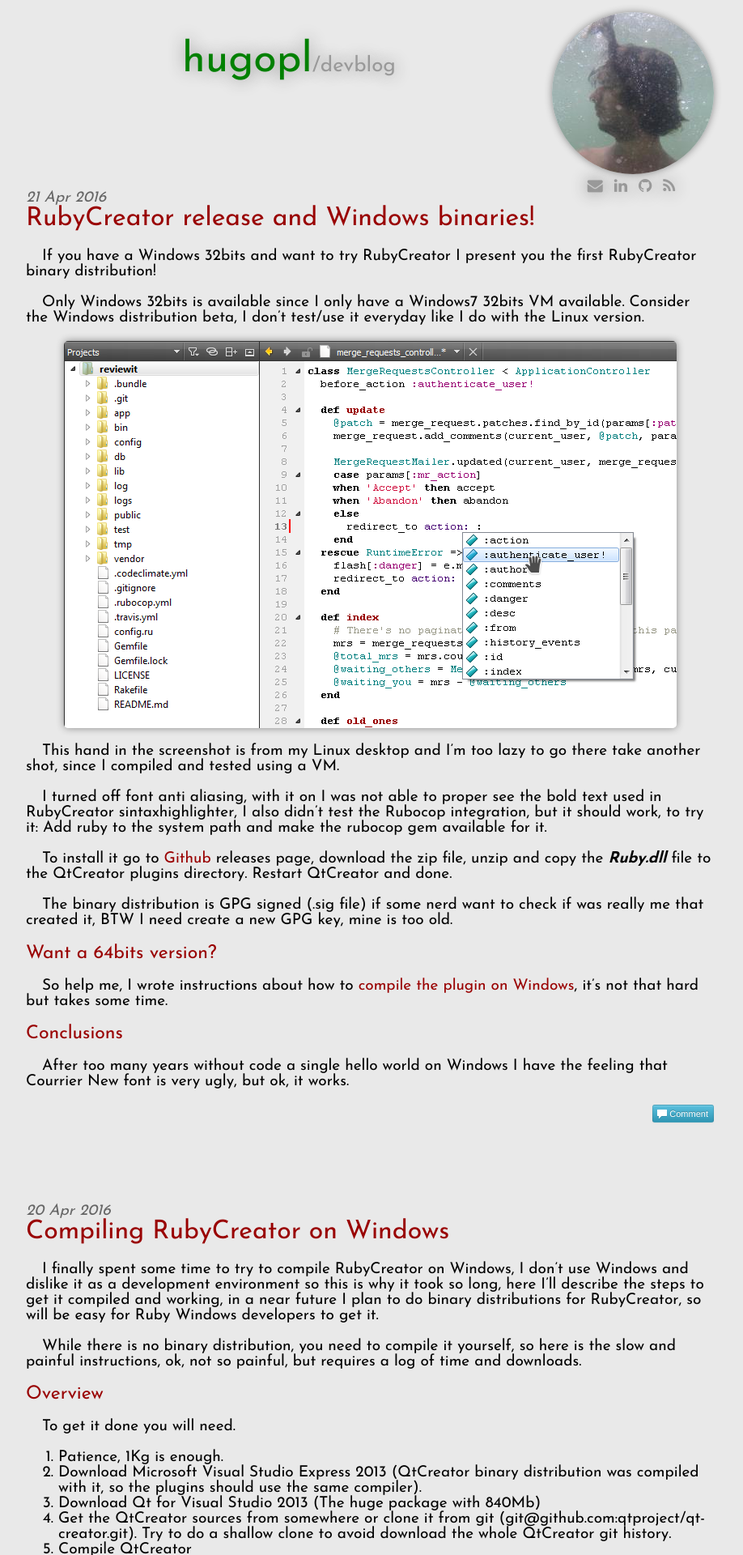
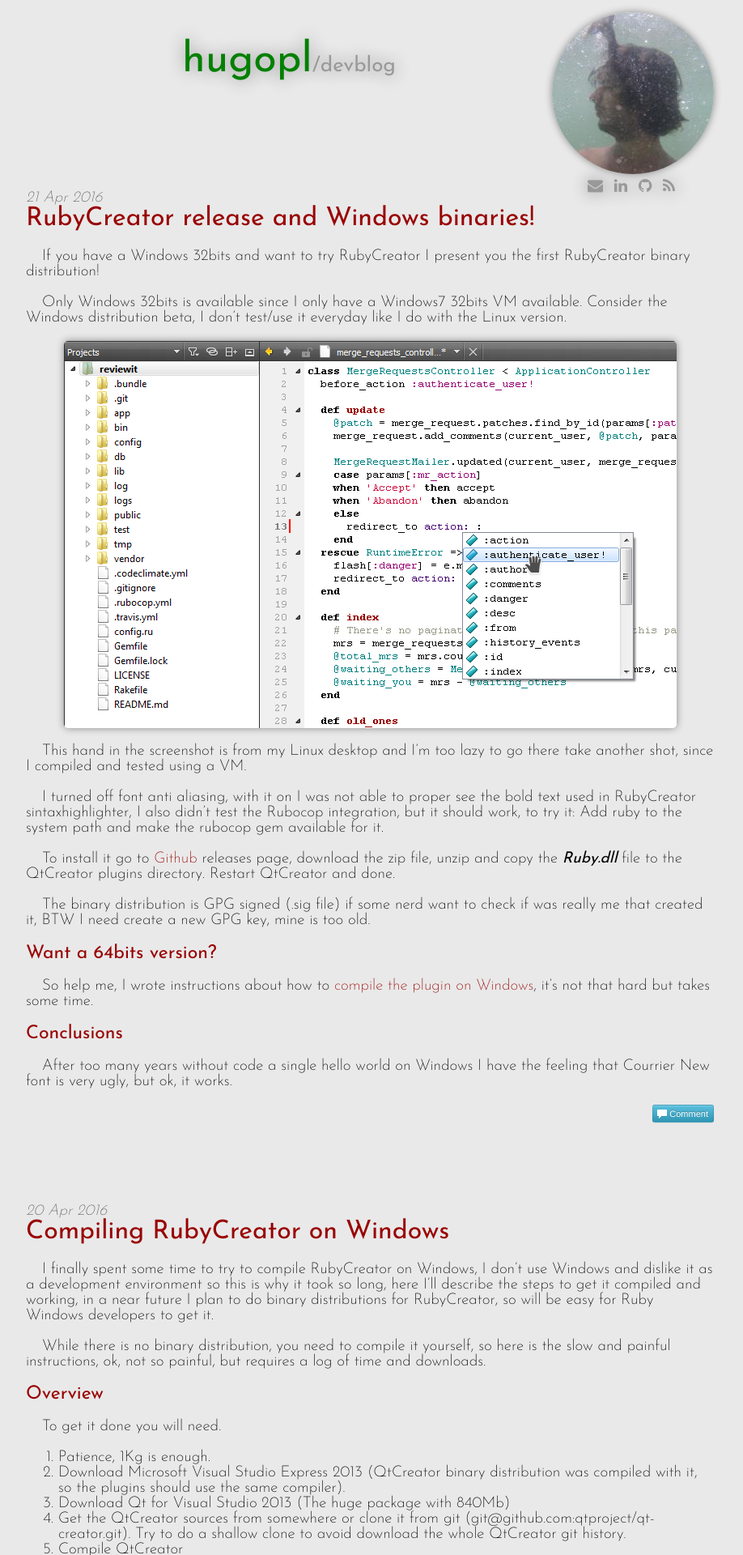
Before and after one commit to hugopl/hugopl.github.io, a Jekyll site: the page built from index.html, in a window 1280 px wide. Shown: the top 1920 px of the page at 81% size, without its empty margins (183-1101 px from the left). Built offline with Jekyll 4.4.1, drawn with Linux system fonts in a browser that asks for light colours; the list of posts is cut into pages by our own code; comment, search, counter and statistics services are not loaded.

Commit message:
Font fixes.

```diff
--- a/_layouts/default.html
+++ b/_layouts/default.html
@@ -5,7 +5,7 @@
         <title>{{ page.title }}</title>
         <link rel="alternate" type="application/rss+xml" title="hugopl.github.io" href="/feed.xml">
         <link rel="stylesheet" href="/css/syntax.css">
-        <link href='http://fonts.googleapis.com/css?family=Josefin+Sans:300,400,700' rel='stylesheet' type='text/css'>
+        <link href='http://fonts.googleapis.com/css?family=Josefin+Sans:200,300,400' rel='stylesheet' type='text/css'>
         <link rel="stylesheet" href="/css/main.css">
         <link rel="stylesheet" href="/css/font-awesome.min.css">
         <script type="text/javascript">
--- a/css/main.css
+++ b/css/main.css
@@ -1,13 +1,13 @@
 html {
     background-color: #e9e9e9;
     font-family: "Josefin Sans";
-    font-weight: 400;
 }
 
 body {
     width: 880px;
     margin: auto;
-    font-weight: 400px;
+    font-weight: 200;
+    font-style: normal;
     font-size: 19px;
 }
 
@@ -15,7 +15,7 @@
     text-align: center;
     font-style: italic;
     font-size: 14px;
-    color: #333;
+    color: black;
 }
 
 img {
@@ -120,7 +120,7 @@
 
 code {
     font-family: "Josefin Sans";
-    font-weight: 700;
+    font-weight: 400;
     font-style: italic;
 }
 
```
